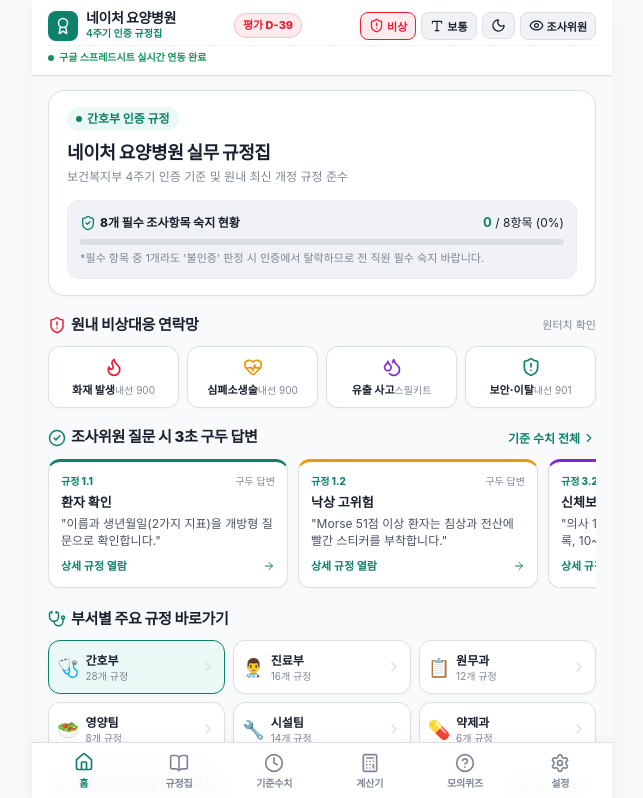
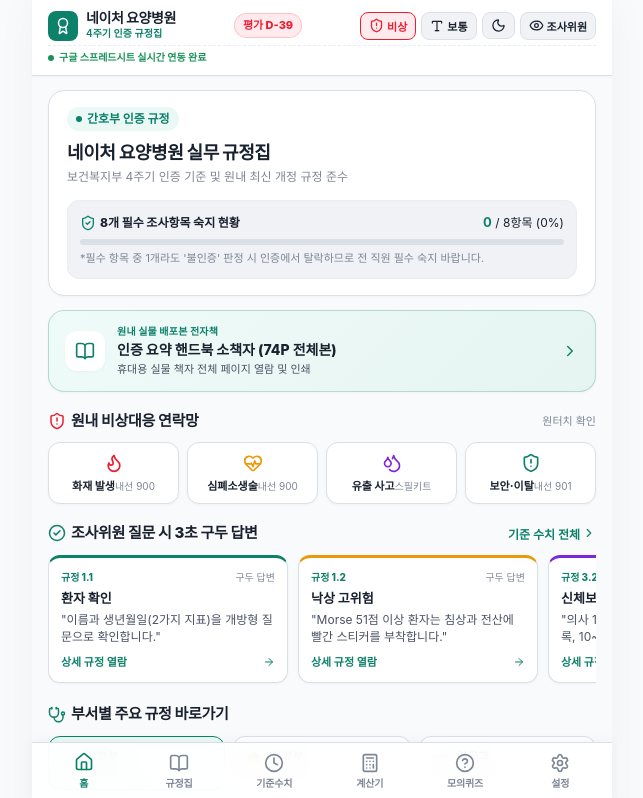
Before and after one commit to kisayo11/nature-q-pocket, a React (Vite) app in the folder app/: page / in a window 1280 px wide. Shown: the top 798 px of the page, without its empty margins (318-961 px from the left). Built offline with nearby package versions, Linux system fonts and the light colour scheme; no server answers; the HTML template or start-up script is replaced by a standard one; a web font is replaced by a local one.

Commit message:
feat: 원내 실물 인쇄용 인증 핸드북 소책자(74P) PDF 연동 및 홈 배너/모달 연계

```diff
--- a/app/src/components/HomeHub.jsx
+++ b/app/src/components/HomeHub.jsx
@@ -81,6 +81,28 @@ export default function HomeHub({
           </p>
         </div>
       </section>
+
+      {/* Official Printed Handbook Quick Access Banner */}
+      <a
+        href="/nature_handbook_print.pdf"
+        target="_blank"
+        rel="noopener noreferrer"
+        className="handbook-print-banner"
+      >
+        <div className="hp-banner-left">
+          <div className="hp-banner-icon">
+            <BookOpen size={20} color="var(--primary)" />
+          </div>
+          <div className="hp-banner-info">
+            <div className="hp-banner-badge">원내 실물 배포본 전자책</div>
+            <strong className="hp-banner-title">인증 요약 핸드북 소책자 (74P 전체본)</strong>
+            <span className="hp-banner-sub">휴대용 실물 책자 전체 페이지 열람 및 인쇄</span>
+          </div>
+        </div>
+        <div className="hp-banner-arrow">
+          <ChevronRight size={18} />
+        </div>
+      </a>
 
       {/* 2. Emergency 1-Tap Fast Contact (비상 대응 4종) */}
       <section className="hub-clean-section">
--- a/app/src/components/PocketCardReader.jsx
+++ b/app/src/components/PocketCardReader.jsx
@@ -280,7 +280,7 @@ export default function PocketCardReader({
                           <input
                             type="checkbox"
                             checked={isChecked}
-                            onChange={() => {}}
+                            onChange={() => { }}
                             className="clean-checkbox-input"
                           />
                           <span className="clean-check-label">{pt}</span>
@@ -321,6 +321,16 @@ export default function PocketCardReader({
                   >
                     <Download size={13} />
                     <span>다운로드</span>
+                  </a>
+                  <a
+                    href="/nature_handbook_print.pdf"
+                    target="_blank"
+                    rel="noopener noreferrer"
+                    className="pdf-btn-action handbook-link"
+                    title="핸드북 파일 열람"
+                  >
+                    <BookOpen size={13} />
+                    <span>핸드북</span>
                   </a>
                   <button
                     className={`pdf-btn-action ${pdfViewMode === 'text' ? 'active' : ''}`}
--- a/app/src/index.css
+++ b/app/src/index.css
@@ -365,6 +365,84 @@ input, select {
   color: var(--text-muted);
   margin-top: 6px;
   line-height: 1.4;
+}
+
+/* Official Printed Handbook Banner */
+.handbook-print-banner {
+  display: flex;
+  align-items: center;
+  justify-content: space-between;
+  background: linear-gradient(135deg, hsl(168, 60%, 96%), hsl(168, 40%, 93%));
+  border: 1px solid hsla(168, 80%, 28%, 0.25);
+  border-radius: var(--radius-lg);
+  padding: 13px 16px;
+  text-decoration: none;
+  color: inherit;
+  box-shadow: var(--shadow-xs);
+  transition: all 0.2s ease;
+  margin-top: -4px;
+}
+
+[data-theme='dark'] .handbook-print-banner {
+  background: linear-gradient(135deg, hsl(168, 40%, 12%), hsl(168, 30%, 15%));
+  border-color: hsla(168, 60%, 40%, 0.3);
+}
+
+.handbook-print-banner:hover {
+  transform: translateY(-1px);
+  box-shadow: var(--shadow-sm);
+  border-color: var(--primary);
+}
+
+.hp-banner-left {
+  display: flex;
+  align-items: center;
+  gap: 12px;
+}
+
+.hp-banner-icon {
+  width: 40px;
+  height: 40px;
+  border-radius: var(--radius-md);
+  background: var(--surface);
+  display: flex;
+  align-items: center;
+  justify-content: center;
+  box-shadow: var(--shadow-xs);
+  flex-shrink: 0;
+}
+
+.hp-banner-info {
+  display: flex;
+  flex-direction: column;
+  gap: 2px;
+}
+
+.hp-banner-badge {
+  font-size: 10px;
+  font-weight: 800;
+  color: var(--primary);
+  letter-spacing: 0.2px;
+}
+
+.hp-banner-title {
+  font-size: calc(14px * var(--font-scale));
+  font-weight: 800;
+  color: var(--text-main);
+  line-height: 1.3;
+}
+
+.hp-banner-sub {
+  font-size: 11px;
+  color: var(--text-sub);
+}
+
+.hp-banner-arrow {
+  color: var(--primary);
+  display: flex;
+  align-items: center;
+  flex-shrink: 0;
+  margin-left: 8px;
 }
 
 /* Clean Sections */
```
Also changed, not shown: 1 other file (tests, documents, lock files or other folders).
